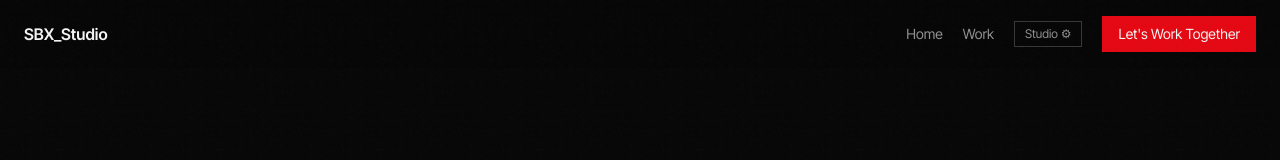
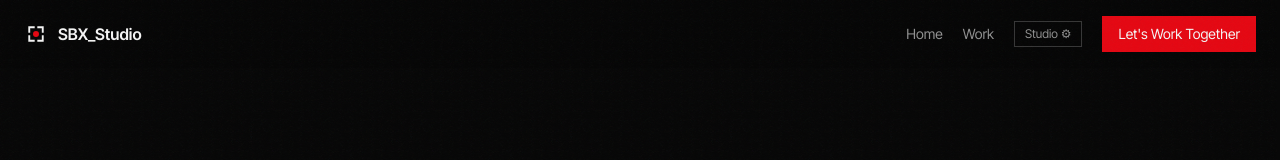
Before and after one commit to surjobanerjee207-tech/SBX_Studio, a Next.js app: page / in a window 1280 px wide. Shown: the top 160 px of the page. Built offline with nearby package versions, Linux system fonts and the light colour scheme; no server answers.

Commit message:
Add SBX_Studio brand logo icon and favicon

```diff
--- a/app/layout.tsx
+++ b/app/layout.tsx
@@ -1,7 +1,125 @@
-import "./globals.css";import type {Metadata} from "next";import Link from "next/link";import {Fraunces,Inter_Tight} from "next/font/google";
-const d=Fraunces({subsets:["latin"],variable:"--f-display",display:"swap"});const s=Inter_Tight({subsets:["latin"],variable:"--f-sans"});
-export const metadata:Metadata={metadataBase:new URL(process.env.NEXT_PUBLIC_SITE_URL??"http://localhost:3000"),title:"SBX_Studio | Video Editing & Visual Storytelling",description:"Explore cinematic video editing, promotional films, and creative storytelling by SBX_Studio.",openGraph:{title:"SBX_Studio",type:"website"},alternates:{canonical:"/"}};
-export default function L({children}:{children:React.ReactNode}){return <html lang="en" className={`${d.variable} ${s.variable}`}><body className="font-sans"><div className="grain" aria-hidden/>
-<header className="fixed top-0 inset-x-0 z-40 flex items-center justify-between px-6 py-4 backdrop-blur bg-ink/70"><Link href="/" className="font-semibold">SBX_Studio</Link>
-<nav aria-label="Main" className="flex items-center gap-5 text-sm text-mute"><Link href="/" className="hover:text-bone hidden sm:block">Home</Link><Link href="/#work" className="hover:text-bone">Work</Link><Link href="/admin" className="hover:text-bone text-xs border border-white/20 px-2.5 py-1 text-mute hover:border-bone transition-colors">Studio ⚙</Link><Link href="/contact" className="bg-red text-bone px-4 py-2 hover:bg-cherry transition-colors">Let&apos;s Work Together</Link></nav></header>
-<main>{children}</main><footer className="px-6 py-12 text-mute text-sm border-t border-white/10 flex flex-col sm:flex-row sm:items-center sm:justify-between gap-4"><div><p className="text-bone font-display text-2xl">SBX_Studio</p><p>Crafting Stories, Frame by Frame.</p></div><div className="text-right sm:text-right"><p>© {new Date().getFullYear()} SBX_Studio</p><Link href="/admin" className="text-xs text-mute/70 hover:text-bone underline underline-offset-4 mt-1 inline-block">Manage Portfolio (Studio)</Link></div></footer></body></html>}
+import "./globals.css";
+import type { Metadata } from "next";
+import Link from "next/link";
+import { Fraunces, Inter_Tight } from "next/font/google";
+
+const displayFont = Fraunces({
+  subsets: ["latin"],
+  variable: "--f-display",
+  display: "swap",
+});
+
+const sansFont = Inter_Tight({
+  subsets: ["latin"],
+  variable: "--f-sans",
+});
+
+export const metadata: Metadata = {
+  metadataBase: new URL(
+    process.env.NEXT_PUBLIC_SITE_URL ?? "http://localhost:3000"
+  ),
+  title: "SBX_Studio | Video Editing & Visual Storytelling",
+  description:
+    "Explore cinematic video editing, promotional films, and creative storytelling by SBX_Studio.",
+  icons: {
+    icon: "/icon.svg",
+    shortcut: "/icon.svg",
+    apple: "/icon.svg",
+  },
+  openGraph: {
+    title: "SBX_Studio",
+    type: "website",
+  },
+  alternates: {
+    canonical: "/",
+  },
+};
+
+export default function RootLayout({
+  children,
+}: {
+  children: React.ReactNode;
+}) {
+  return (
+    <html lang="en" className={`${displayFont.variable} ${sansFont.variable}`}>
+      <body className="font-sans">
+        <div className="grain" aria-hidden />
+        <header className="fixed top-0 inset-x-0 z-40 flex items-center justify-between px-6 py-4 backdrop-blur bg-ink/70">
+          <Link href="/" className="font-semibold flex items-center gap-2.5 group">
+            <svg
+              xmlns="http://www.w3.org/2000/svg"
+              viewBox="0 0 64 64"
+              className="w-6 h-6 shrink-0 transition-transform group-hover:scale-105"
+              aria-hidden="true"
+            >
+              <rect width="64" height="64" rx="14" fill="#080808" />
+              <path
+                d="M14 26V14h12M38 14h12v12M50 38v12H38M26 50H14V38"
+                fill="none"
+                stroke="#F5F5F5"
+                strokeWidth="5"
+                strokeLinecap="square"
+              />
+              <circle cx="32" cy="32" r="8" fill="#E50914" />
+            </svg>
+            <span>SBX_Studio</span>
+          </Link>
+          <nav aria-label="Main" className="flex items-center gap-5 text-sm text-mute">
+            <Link href="/" className="hover:text-bone hidden sm:block">
+              Home
+            </Link>
+            <Link href="/#work" className="hover:text-bone">
+              Work
+            </Link>
+            <Link
+              href="/admin"
+              className="hover:text-bone text-xs border border-white/20 px-2.5 py-1 text-mute hover:border-bone transition-colors"
+            >
+              Studio ⚙
+            </Link>
+            <Link
+              href="/contact"
+              className="bg-red text-bone px-4 py-2 hover:bg-cherry transition-colors"
+            >
+              Let&apos;s Work Together
+            </Link>
+          </nav>
+        </header>
+        <main>{children}</main>
+        <footer className="px-6 py-12 text-mute text-sm border-t border-white/10 flex flex-col sm:flex-row sm:items-center sm:justify-between gap-4">
+          <div>
+            <p className="text-bone font-display text-2xl flex items-center gap-2">
+              <svg
+                xmlns="http://www.w3.org/2000/svg"
+                viewBox="0 0 64 64"
+                className="w-6 h-6 shrink-0"
+                aria-hidden="true"
+              >
+                <rect width="64" height="64" rx="14" fill="#080808" />
+                <path
+                  d="M14 26V14h12M38 14h12v12M50 38v12H38M26 50H14V38"
+                  fill="none"
+                  stroke="#F5F5F5"
+                  strokeWidth="5"
+                  strokeLinecap="square"
+                />
+                <circle cx="32" cy="32" r="8" fill="#E50914" />
+              </svg>
+              <span>SBX_Studio</span>
+            </p>
+            <p className="mt-1">Crafting Stories, Frame by Frame.</p>
+          </div>
+          <div className="text-right sm:text-right">
+            <p>© {new Date().getFullYear()} SBX_Studio</p>
+            <Link
+              href="/admin"
+              className="text-xs text-mute/70 hover:text-bone underline underline-offset-4 mt-1 inline-block"
+            >
+              Manage Portfolio (Studio)
+            </Link>
+          </div>
+        </footer>
+      </body>
+    </html>
+  );
+}
```
Also changed, not shown: app/icon.svg (added), public/favicon.svg (added).
